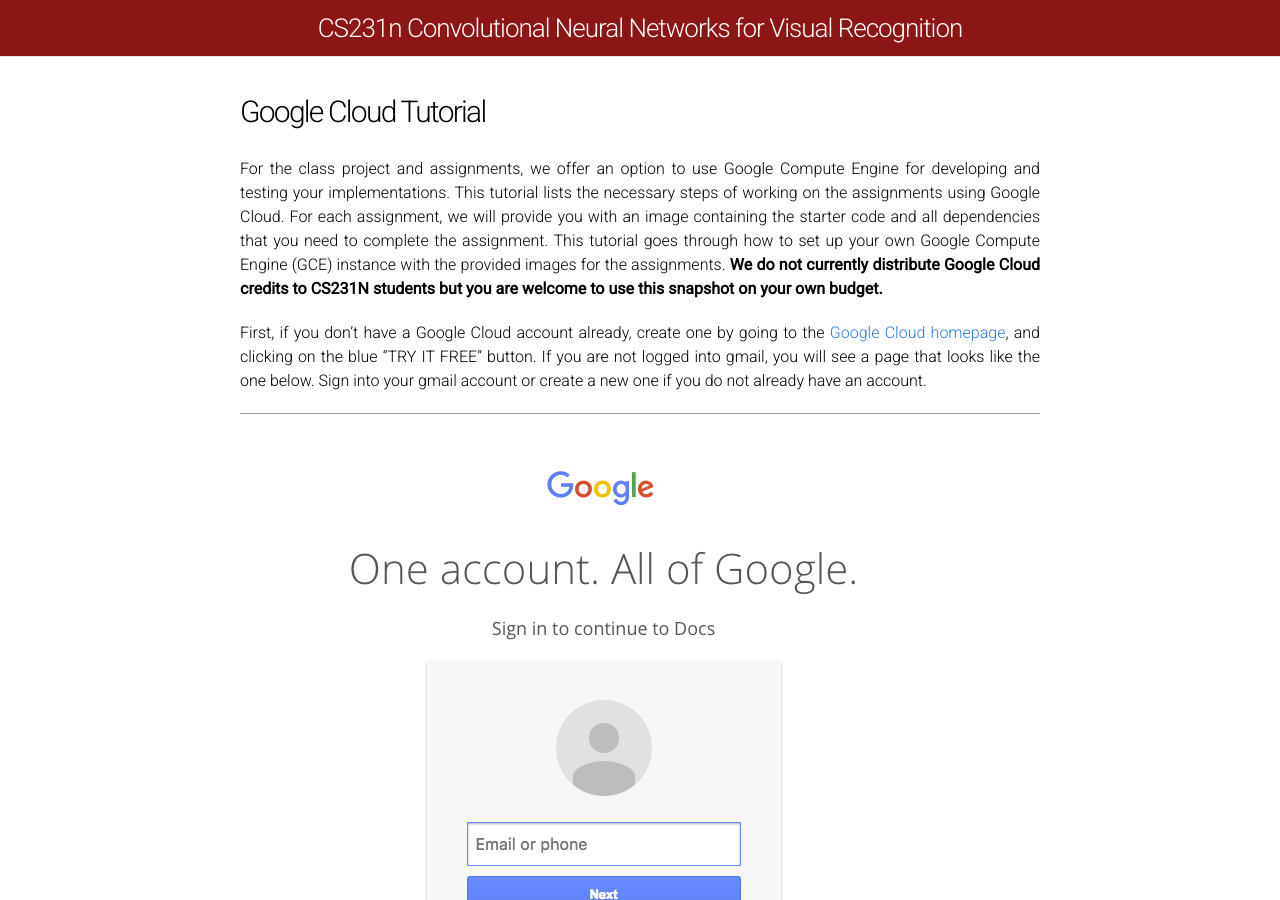
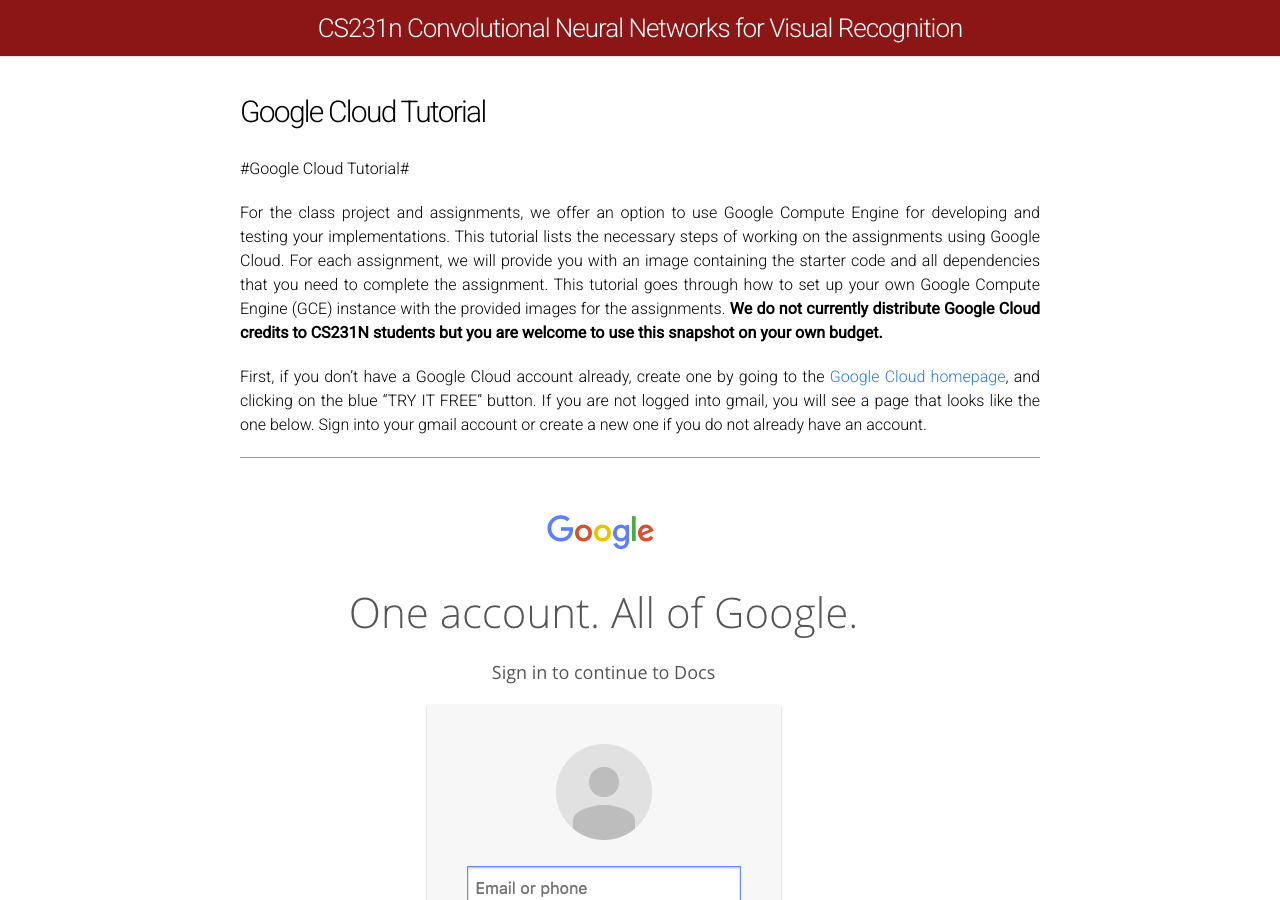
Before and after one commit to cs231n/cs231n.github.io, a Jekyll site: the page built from google_cloud_tutorial.md, in a window 1280 px wide and 900 px high. Built offline with Jekyll 4.4.1, drawn with Linux system fonts in a browser that asks for light colours.

Commit message:
added title

```diff
--- a/google_cloud_tutorial.md
+++ b/google_cloud_tutorial.md
@@ -3,6 +3,7 @@
 title: Google Cloud Tutorial
 permalink: /gce-tutorial/
 ---
+#Google Cloud Tutorial#
 
 For the class project and assignments, we offer an option to use Google Compute Engine for developing and testing your
 implementations. This tutorial lists the necessary steps of working on the assignments using Google Cloud.
```
